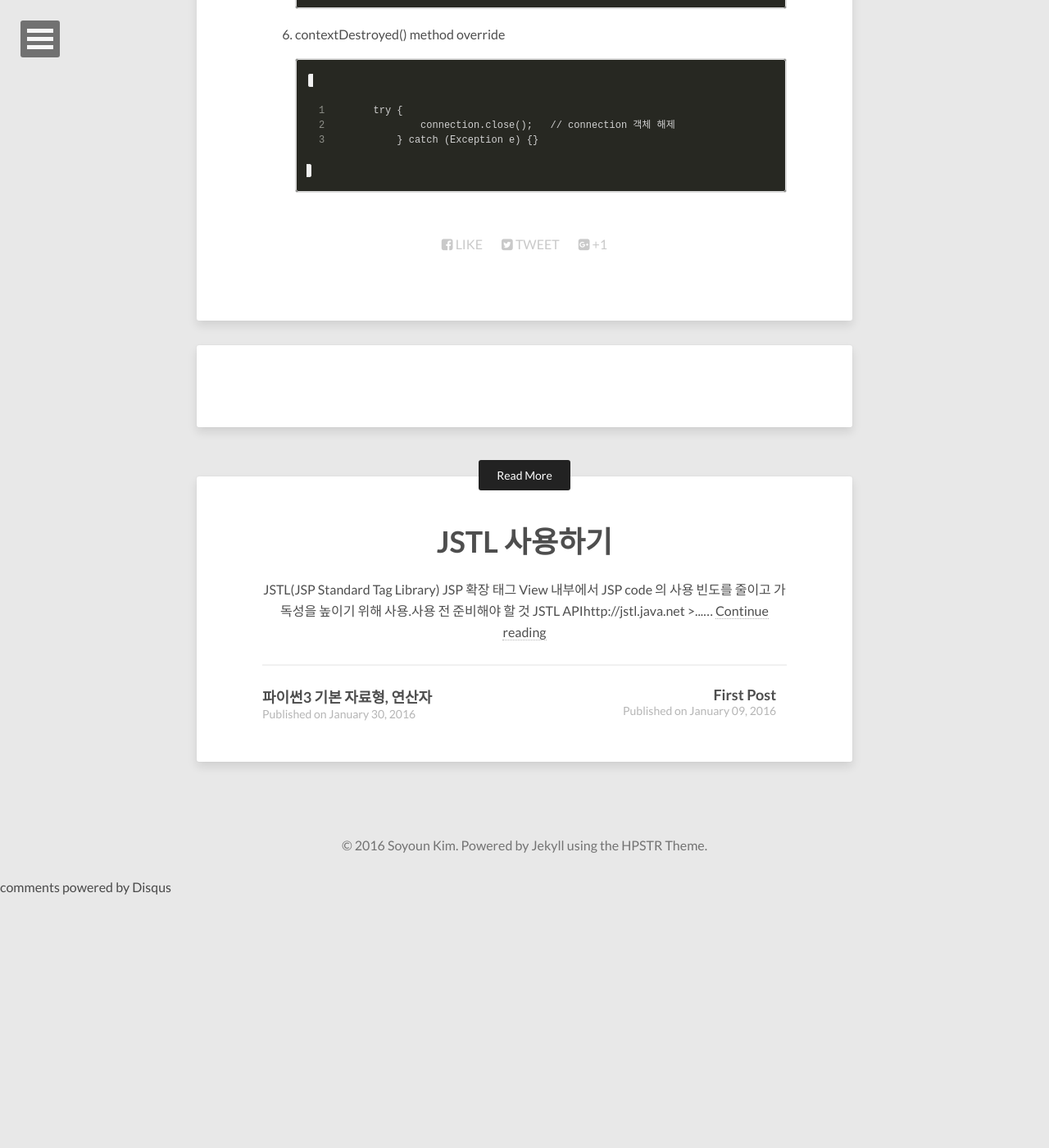
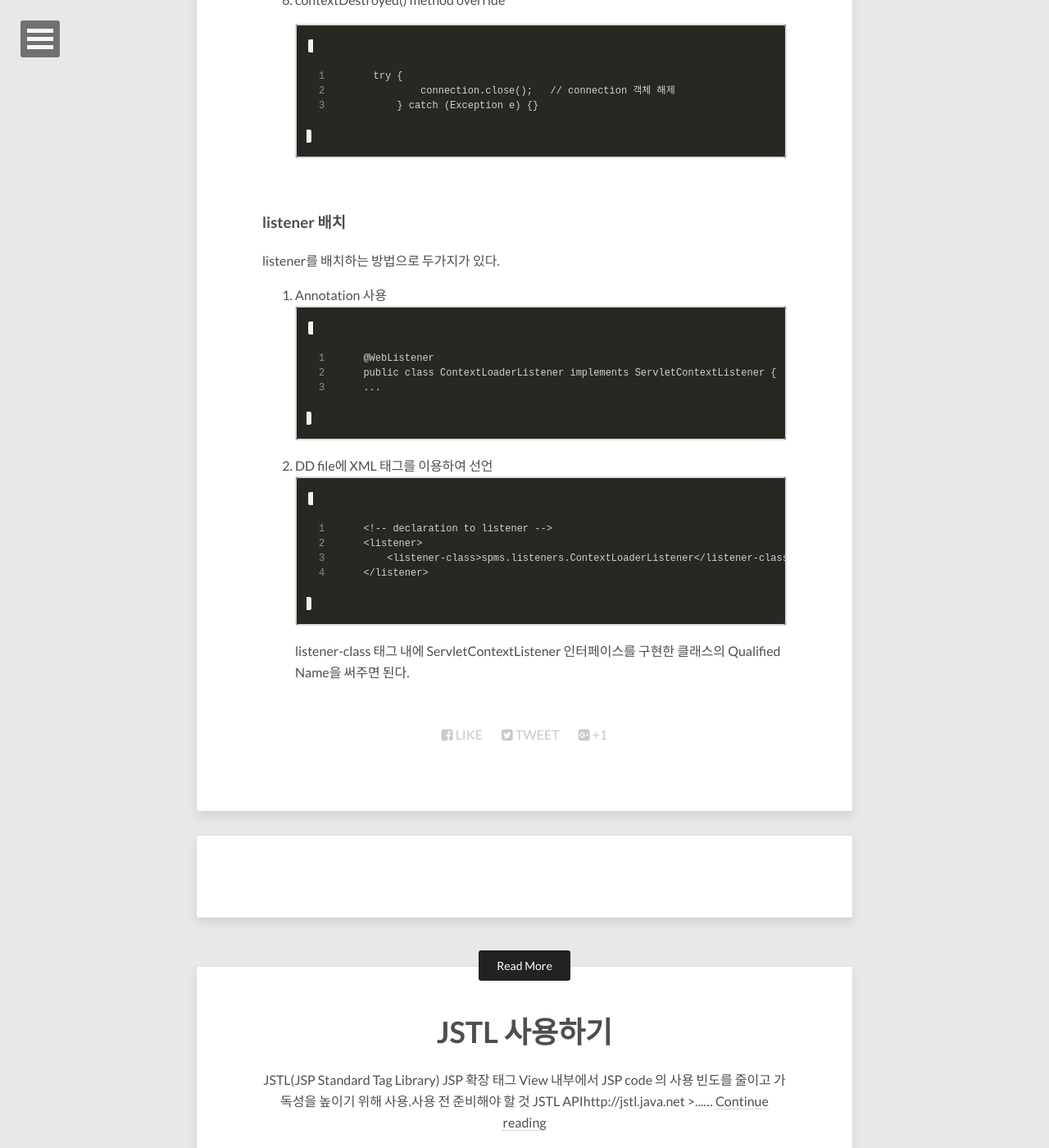
Before and after one commit to makeajourney/makeajourney.github.io, a Jekyll site: the page built from _posts/2016-02-07-dao.markdown, in a window 1280 px wide and 1400 px high, scrolled down 2548 px. Shown: the whole window at 82% size. Built offline with Jekyll 4.4.1, drawn with Linux system fonts in a browser that asks for light colours; nearby versions of some CDN libraries; comment, search, counter and statistics services are not loaded; before the commit the page ends 3639 px from its top, so only the background shows below that.

Commit message:
Update 2016-02-07-dao.markdown

````diff
--- a/_posts/2016-02-07-dao.markdown
+++ b/_posts/2016-02-07-dao.markdown
@@ -41,8 +41,6 @@ Data Access Object
 웹 애플리케이션이 실행될 때 생성하여 여러 서블릿이 함께 공유하는 구조로 구현하면 메모리관리, 실행속도 측면에서 더 효율적.
 DAO 공유를 위해 ServletContext에 저장.
 웹 애플리케이션 시작시에 DAO Instance 객체 생성을 위해 ServletContextListener 활용.
-
-<br>
 
 1. 웹 애플리케이션이 시작되면, 서블릿 컨테이너는 ServletContextListener의 구현체에 대해 contextInitialized() method 호출
 2. 리스너가 DB 커넥션 객체 생성
@@ -92,3 +90,26 @@ DAO 공유를 위해 ServletContext에 저장.
 			connection.close();   // connection 객체 해제
 		} catch (Exception e) {}
 	```
+
+<br>
+
+### listener 배치
+
+listener를 배치하는 방법으로 두가지가 있다.
+
+1. Annotation 사용
+	```
+	@WebListener
+	public class ContextLoaderListener implements ServletContextListener {
+	...
+	```
+
+2. DD file에 XML 태그를 이용하여 선언
+	```
+	<!-- declaration to listener -->
+	<listener>
+		<listener-class>spms.listeners.ContextLoaderListener</listener-class>
+	</listener>
+	```
+
+	listener-class 태그 내에 ServletContextListener 인터페이스를 구현한 클래스의 Qualified Name을 써주면 된다.
````
